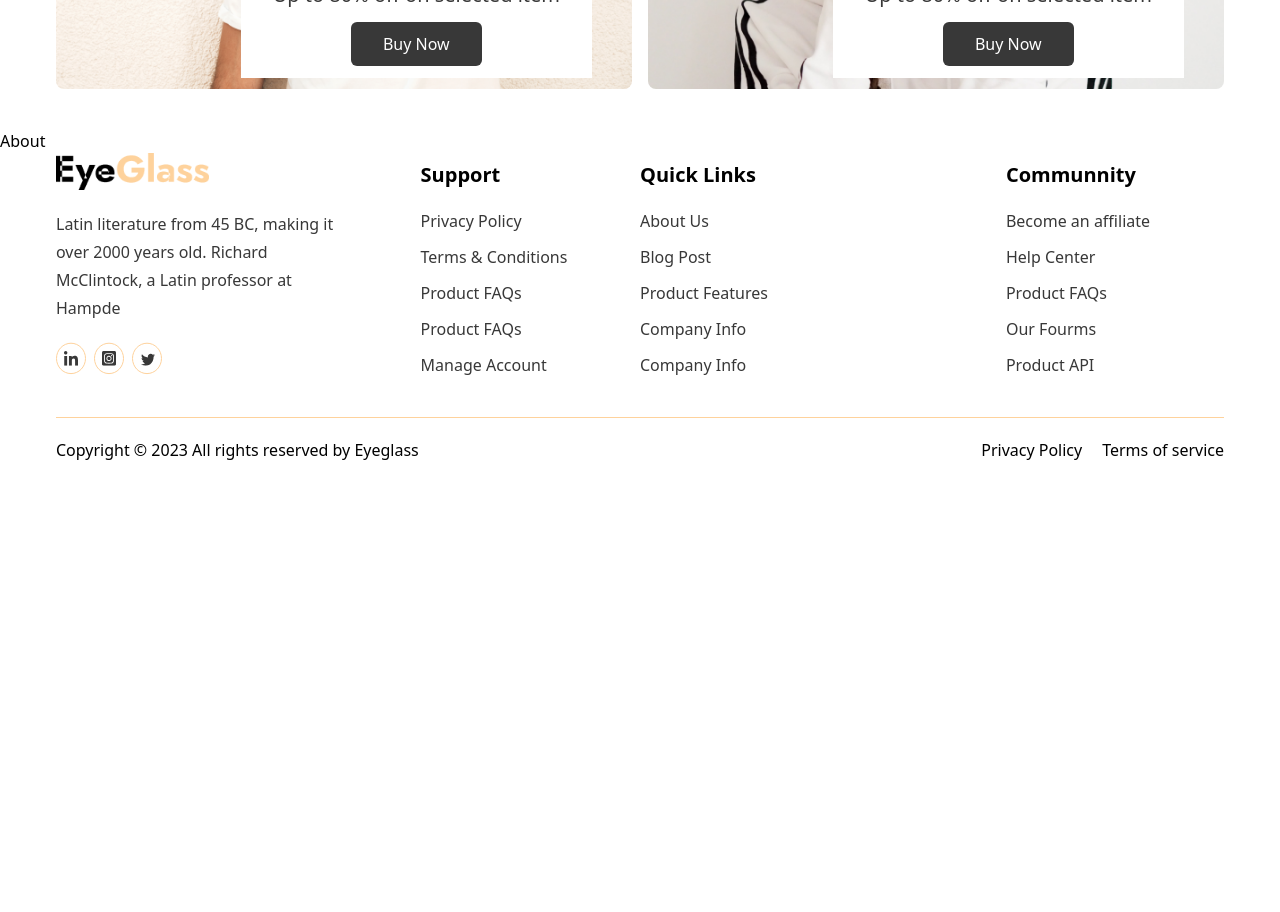
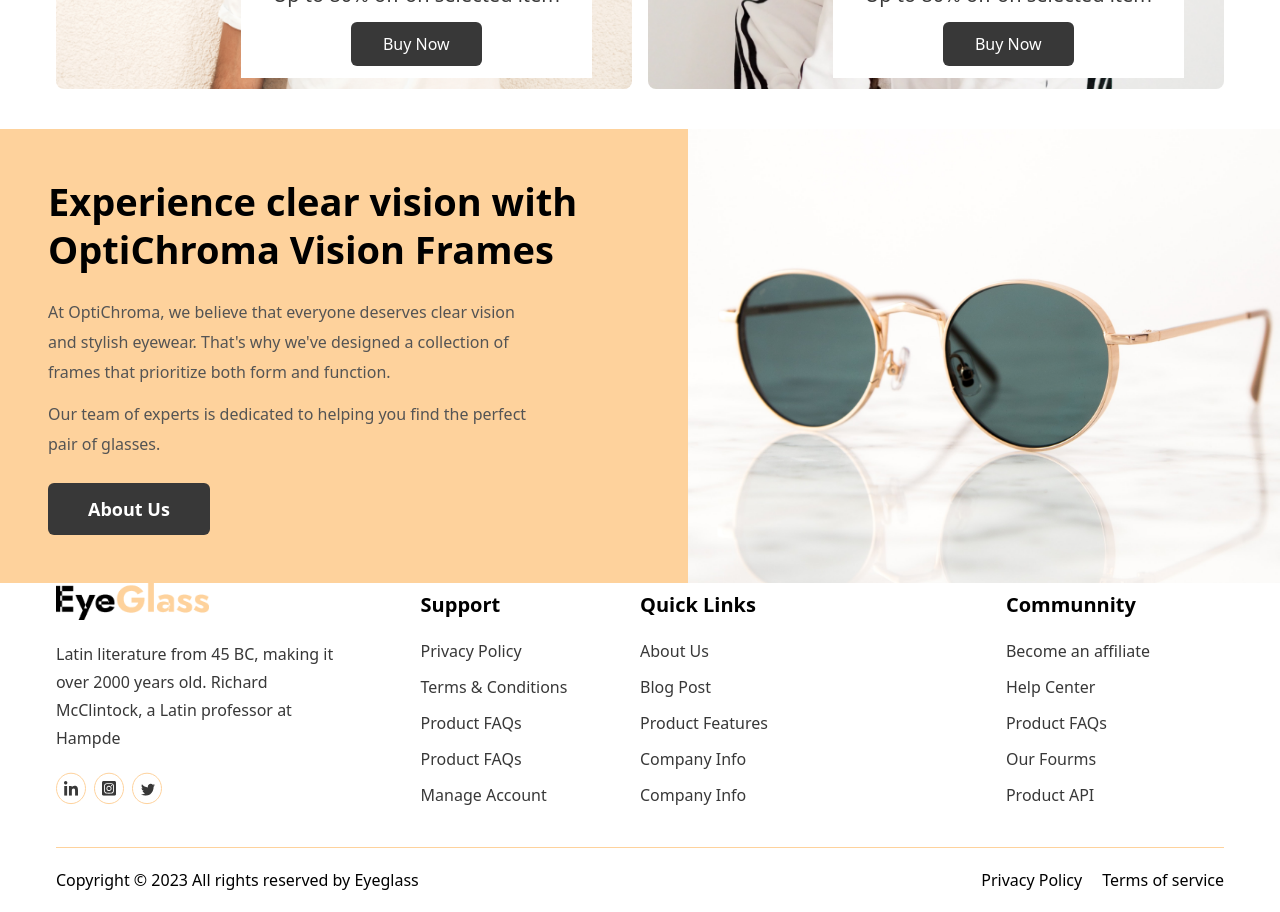
Before and after one commit to devcowsar/productsellapp, a React (Vite) app: page / in a window 1280 px wide. Shown: the part 820-1732 px from the top of the page. Before the commit the page ends 1302 px from the top, so only its background shows below. Built offline with nearby package versions, Linux system fonts and the light colour scheme.

Commit message:
fix: about

```diff
--- a/src/Components/About.jsx
+++ b/src/Components/About.jsx
@@ -1,7 +1,47 @@
 import React from "react";
+import glass from "../assets/mask.png";
 
 const About = () => {
-  return <div>About</div>;
+  return (
+    <div>
+      <div className="flex lg:flex-row flex-col-reverse justify-items-stretch">
+        <div className="bg-bgcolor-one px-12 py-12 flex-1">
+          <div className="flex flex-col gap-6">
+            <h3 className="tex-heading-text font-bold text-[38px] leading-[48px]">
+              Experience clear vision with <br /> OptiChroma Vision Frames
+            </h3>
+            <div className="flex flex-col gap-3">
+              <p className="text-body-text text-base leading-[30px]">
+                At OptiChroma, we believe that everyone deserves clear vision
+                <br />
+                and stylish eyewear. That's why we've designed a collection of
+                <br />
+                frames that prioritize both form and function.
+              </p>
+              <p className="text-body-text text-base leading-[30px]">
+                Our team of experts is dedicated to helping you find the perfect
+                <br />
+                pair of glasses.
+              </p>
+            </div>
+            <div>
+              <button className="bg-heading-text px-10 py-3 rounded-md text-white-text text-lg font-bold">
+                About Us
+              </button>
+            </div>
+          </div>
+        </div>
+        <div
+          className=" lg:flex-1 bg-cover lg:h-auto md:h-96 h-96 "
+          style={{
+            backgroundRepeat: "no-repeat",
+            backgroundImage: `url(${glass})`,
+            backgroundPosition: "20%",
+          }}
+        ></div>
+      </div>
+    </div>
+  );
 };
 
 export default About;
```
Also changed, not shown: src/assets/mask.png (added).
